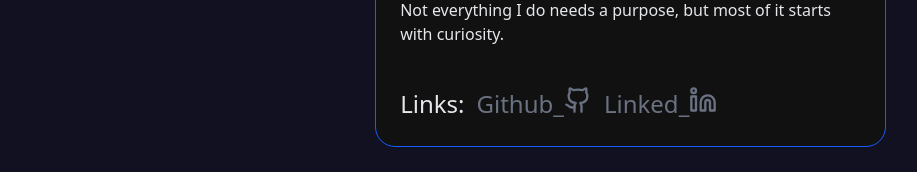
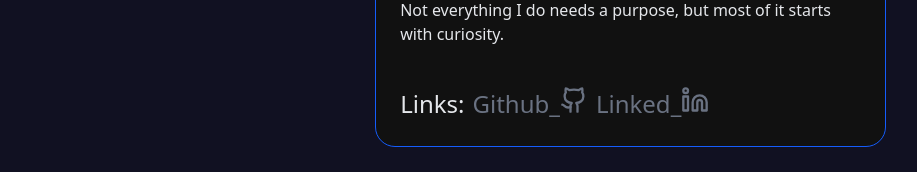
Before and after one commit to Ducorits/PortfolioV1, a SvelteKit app: page /about in a window 1280 px wide. Shown: the part 450-622 px from the top of the page, without its empty margins (181-1098 px from the left). Built offline with nearby package versions, Linux system fonts and the light colour scheme.

Commit message:
Made gap between links slightly smaller

```diff
--- a/src/routes/about/+page.svelte
+++ b/src/routes/about/+page.svelte
@@ -48,7 +48,7 @@
         Not everything I do needs a purpose, but most of it starts with
         curiosity.
       </p>
-      <div class="flex flex-row text-[24px] gap-3 pt-4">
+      <div class="flex flex-row text-[24px] gap-2 pt-4">
         <p>Links:</p>
         <a
           href="https://github.com/your-username"
```
